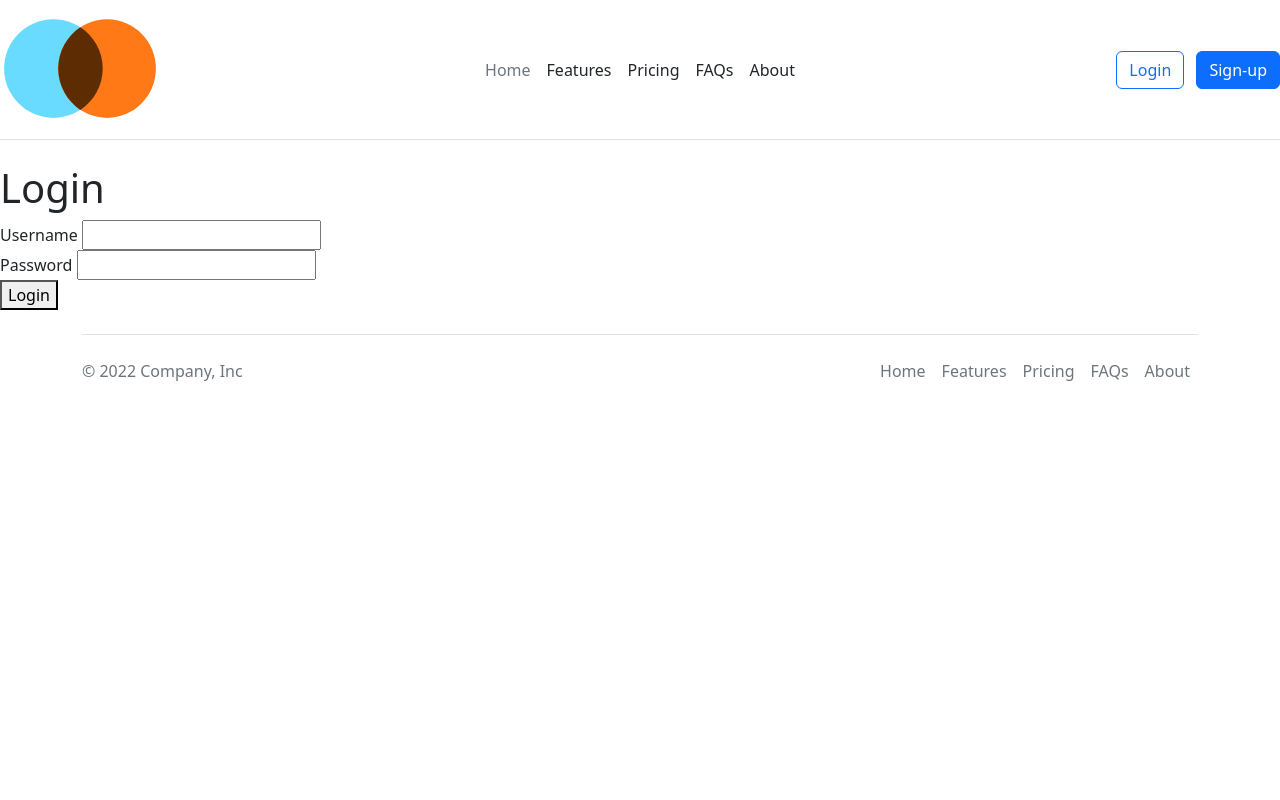
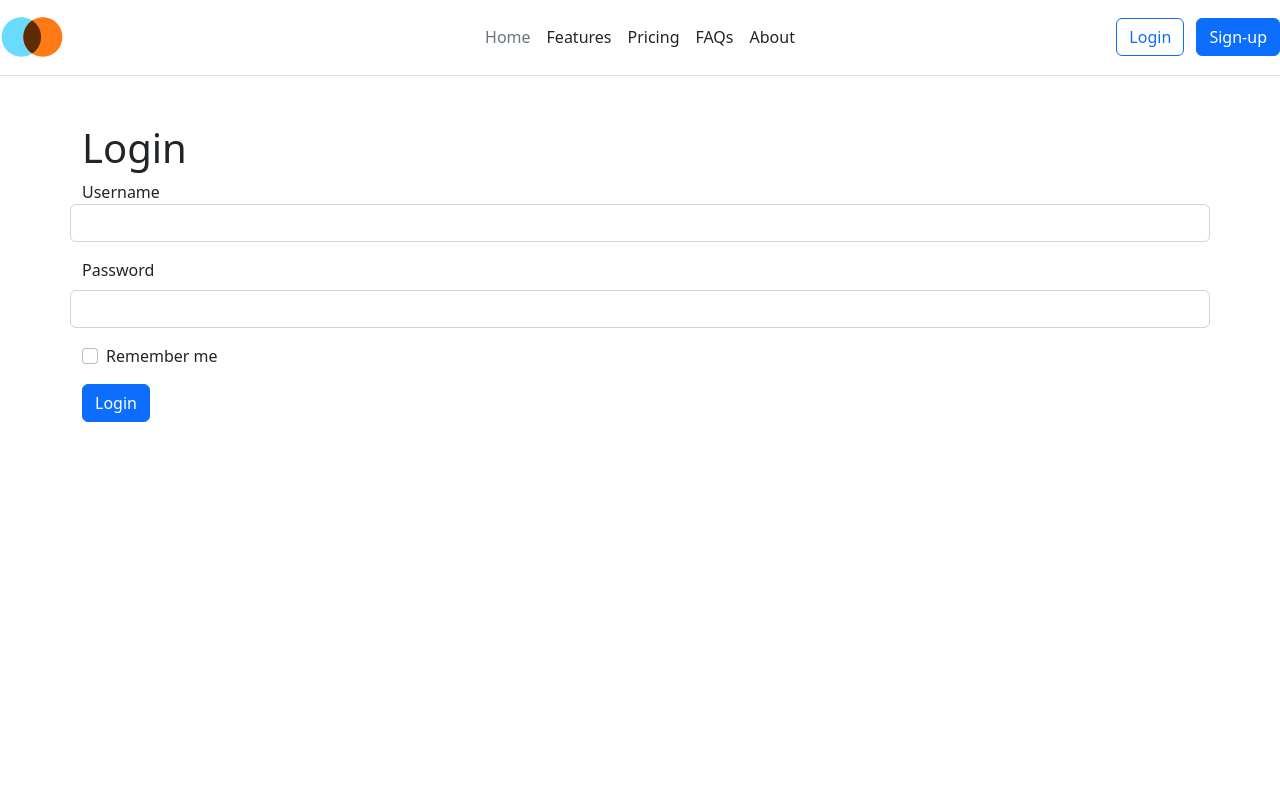
Before and after one commit to Sounketa/Capstone3, a plain HTML site: page account/login.html in a window 1280 px wide. Shown: the top 800 px of the page. Drawn offline with nearby package versions, Linux system fonts and the light colour scheme; files that its build step writes are made by us from their sources.

Commit message:
Added some bootstrap classes for styling

```diff
--- a/account/login.html
+++ b/account/login.html
@@ -36,8 +36,8 @@
       >
         <svg
           id="logo-14"
-          width="50%"
-          height="50%"
+          width="20%"
+          height="20%"
           viewBox="0 0 73 49"
           fill="none"
           xmlns="http://www.w3.org/2000/svg"
@@ -74,20 +74,23 @@
       </div>
     </header>
 
-    <main>
+    <main class="container min-vh-100 mt-5" >
       <h1>Login</h1>
       <form id="login">
-        <div>
+        <div class="row mb-3">
           <label for="username">Username</label>
-          <input type="text" id="username" minlength="3" />
+          <input type="text" class="form-control" id="username" minlength="3" required/>
         </div>
 
-        <div>
-          <label for="password">Password</label>
-          <input type="password" id="password" minlength="6" />
+        <div class="row mb-3">
+          <label for="password" class="form-label">Password</label>
+          <input type="password" class="form-control" id="password" minlength="6" required/>
         </div>
-
-        <button id="loginButton" type="submit">Login</button>
+        <div class="mb-3 form-check">
+          <input type="checkbox" class="form-check-input" id="exampleCheck1">
+          <label class="form-check-label" for="exampleCheck1">Remember me</label>
+        </div>
+        <button id="loginButton" type="submit" class="btn btn-primary">Login</button>
       </form>
     </main>
 
```
Also changed, not shown: index.html (line endings or trailing spaces).
